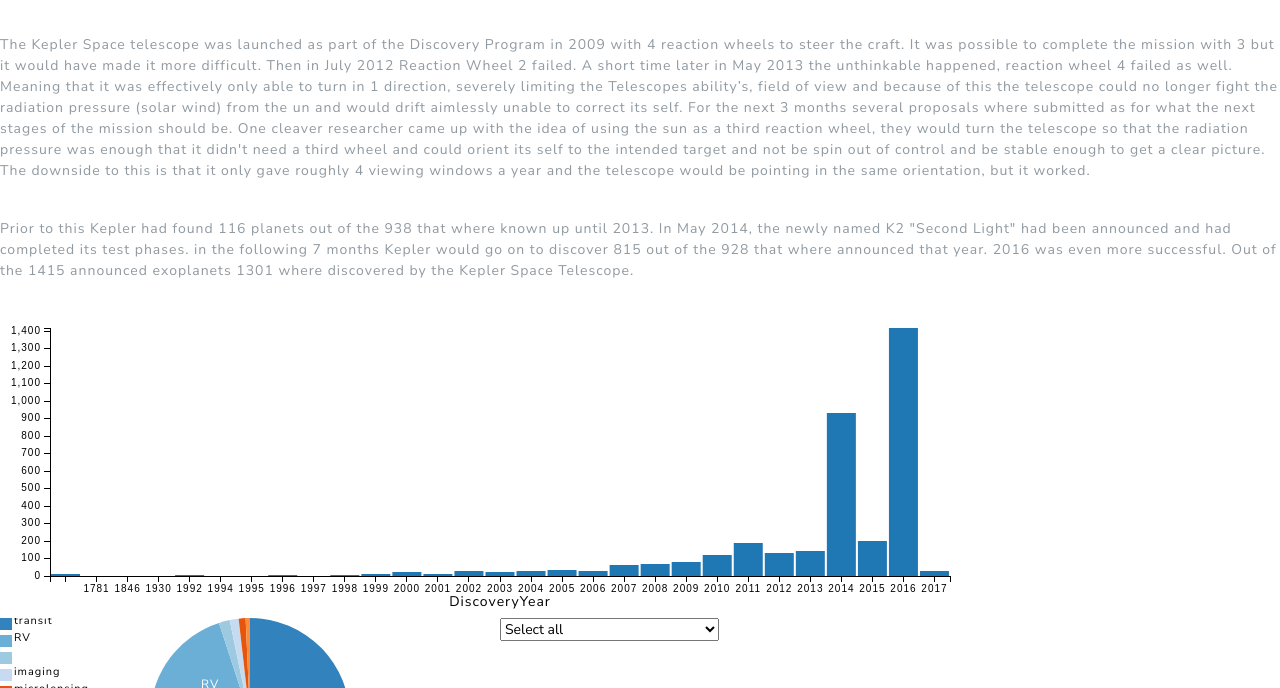
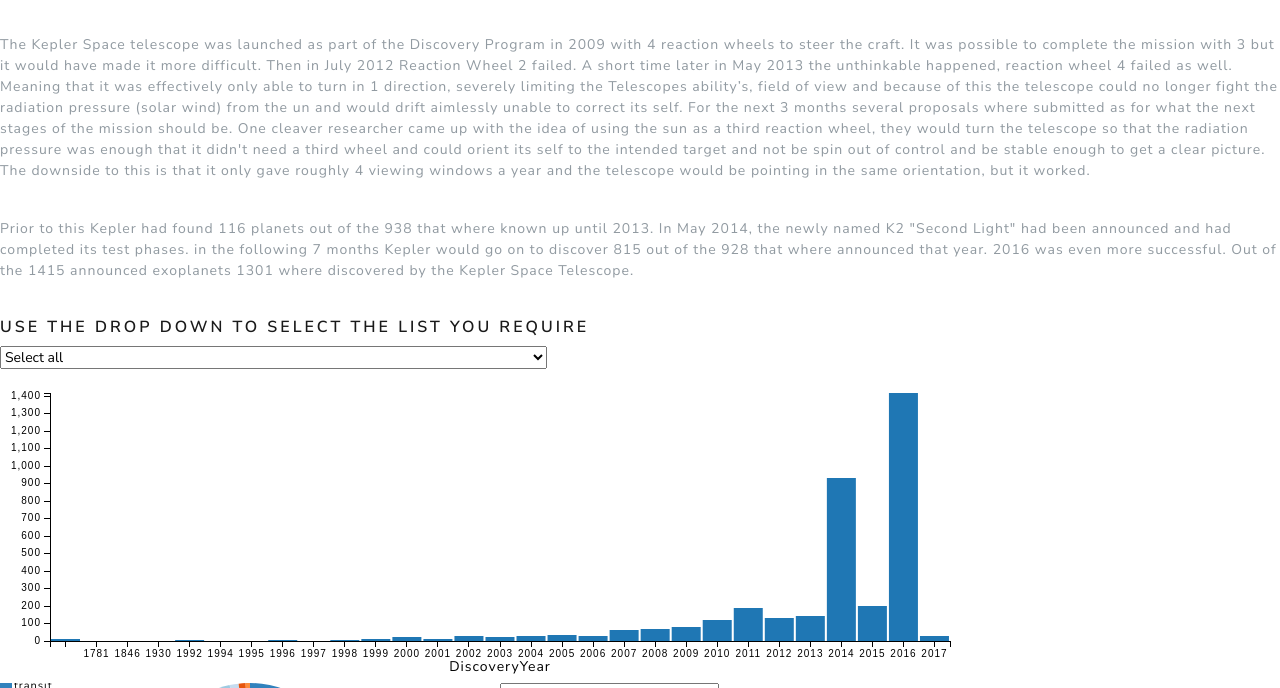
Before and after one commit to Code-Institute-Submissions/Interactive_frontend_development, a plain HTML site: page index.html in a window 1280 px wide. Shown: the part 112-800 px from the top of the page. Drawn offline with nearby package versions, Linux system fonts and the light colour scheme.

Commit message:
added list selector

```diff
--- a/static/js/graph.js
+++ b/static/js/graph.js
@@ -8,6 +8,7 @@ function makeGraphs(error, salaryData) {
     discoveryYear(ndx);
     discoveryMethod(ndx);
     show_planetSelecor(ndx);
+    show_listPlanetIsOn(ndx);
 
 
 
@@ -29,7 +30,7 @@ function discoveryYear(ndx) {
         .transitionDuration(500)
         .x(d3.scale.ordinal())
         .xUnits(dc.units.ordinal)
-        .elasticY(false)
+        .elasticY(true)
         .xAxisLabel("DiscoveryYear")
         .yAxis().ticks(20);
 }
@@ -59,3 +60,14 @@ function show_planetSelecor(ndx) {
 
 
 }
+
+function show_listPlanetIsOn(ndx) {
+    dim = ndx.dimension(dc.pluck('ListsPlanetIsOn'));
+    group = dim.group()
+
+    dc.selectMenu("#listSelector")
+        .dimension(dim)
+        .group(group);
+
+
+}
```
Also changed, not shown: index.html (+4 -1 lines).
